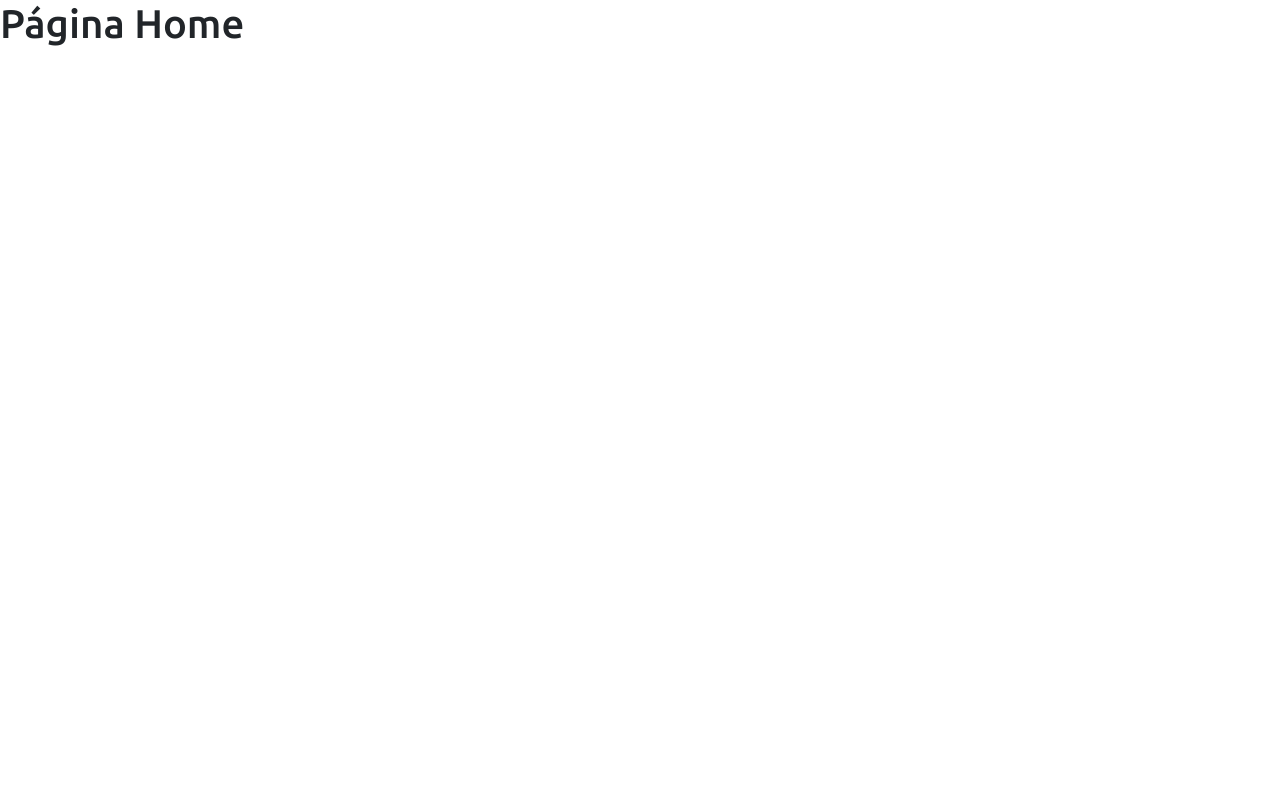
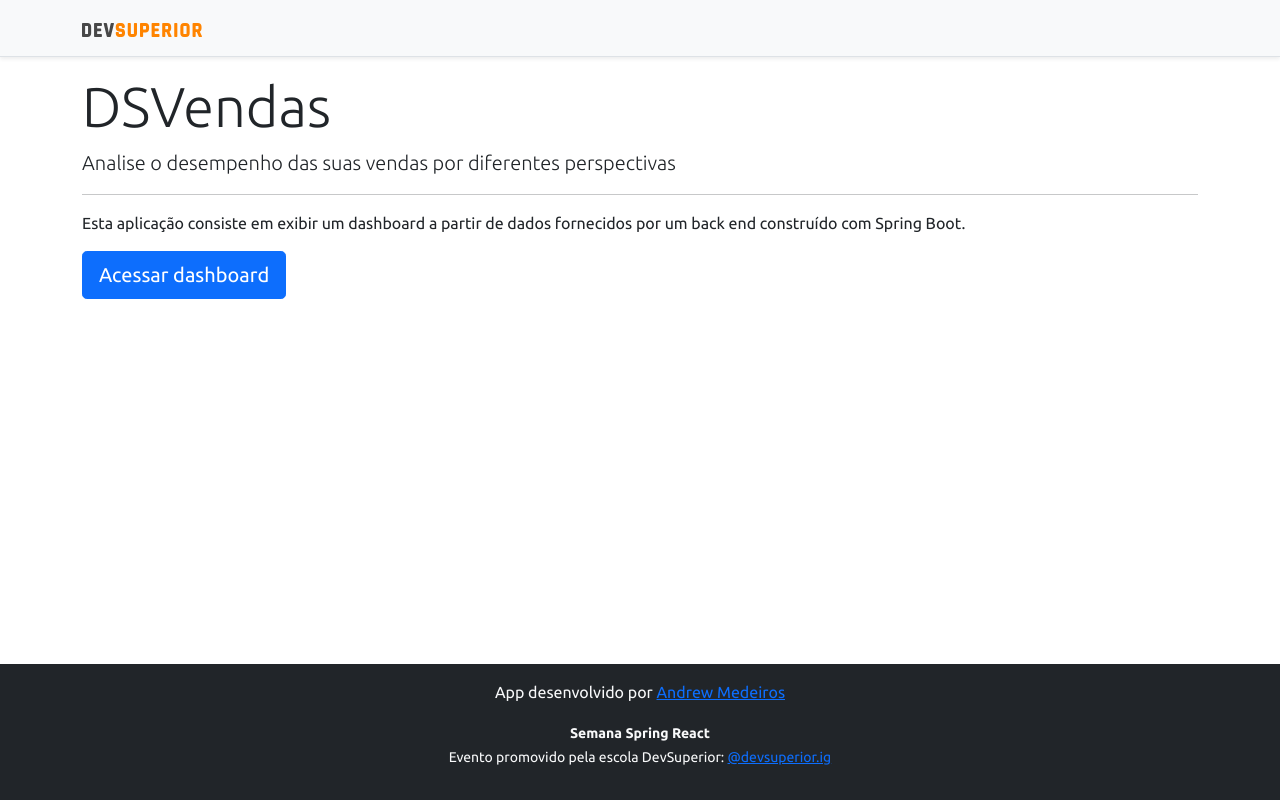
Before and after one commit to andrewmvk/ProjetoSDS4, a React (Create React App) app in the folder frontend/: page / in a window 1280 px wide. Built offline with nearby package versions, Linux system fonts and the light colour scheme.

Commit message:
Home, navigation

```diff
--- a/frontend/src/components/NavBar/index.tsx
+++ b/frontend/src/components/NavBar/index.tsx
@@ -1,4 +1,5 @@
 import ImgDsDark from 'assets/img/ds-dark.svg'
+import { Link } from 'react-router-dom';
 
 function NavBar() {
     return (
@@ -6,7 +7,9 @@
             <div className="d-flex flex-column flex-md-row align-items-center p-3 px-md-4 mb-3 bg-light border-bottom shadow-sm">
                 <div className="container">
                     <nav className="my-2 my-md-0 mr-md-3">
-                        <img src={ImgDsDark} alt="DevSuperior" width="120" />
+                        <Link to="/"> {/*Imagem passa a ser clicável e nos leva ao Home '/' */}
+                            <img src={ImgDsDark} alt="DevSuperior" width="120" />
+                        </Link>
                     </nav>
                 </div>
             </div>
--- a/frontend/src/pages/Home/index.tsx
+++ b/frontend/src/pages/Home/index.tsx
@@ -1,8 +1,24 @@
+import Footer from "components/Footer";
+import NavBar from "components/NavBar";
+import { Link } from "react-router-dom";
+
 function Home() {
     return (
-        <div>
-            <h1>Página Home</h1>
+        <>
+        <NavBar />
+        <div className="container">
+            <div className="jumbotron">
+                <h1 className="display-4">DSVendas</h1>
+                <p className="lead">Analise o desempenho das suas vendas por diferentes perspectivas</p>
+                <hr />
+                <p>Esta aplicação consiste em exibir um dashboard a partir de dados fornecidos por um back end construído com Spring Boot.</p>
+                <Link className="btn btn-primary btn-lg" to="dashboard"> {/*Botão grande (lg) clicável que nos leva ao "dashboard" */}
+                    Acessar dashboard
+                </Link>
+            </div>
         </div>
+        <Footer />
+        </>
     );
 }
 
```
